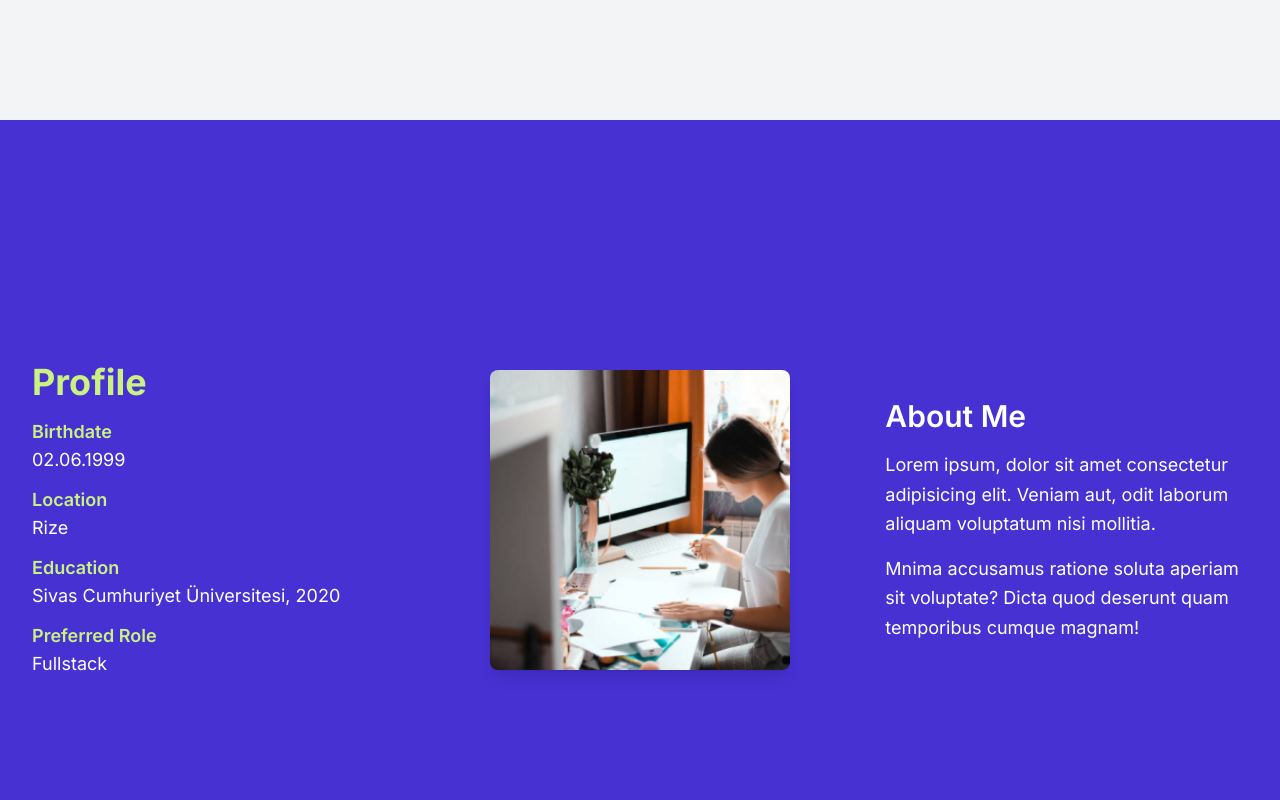
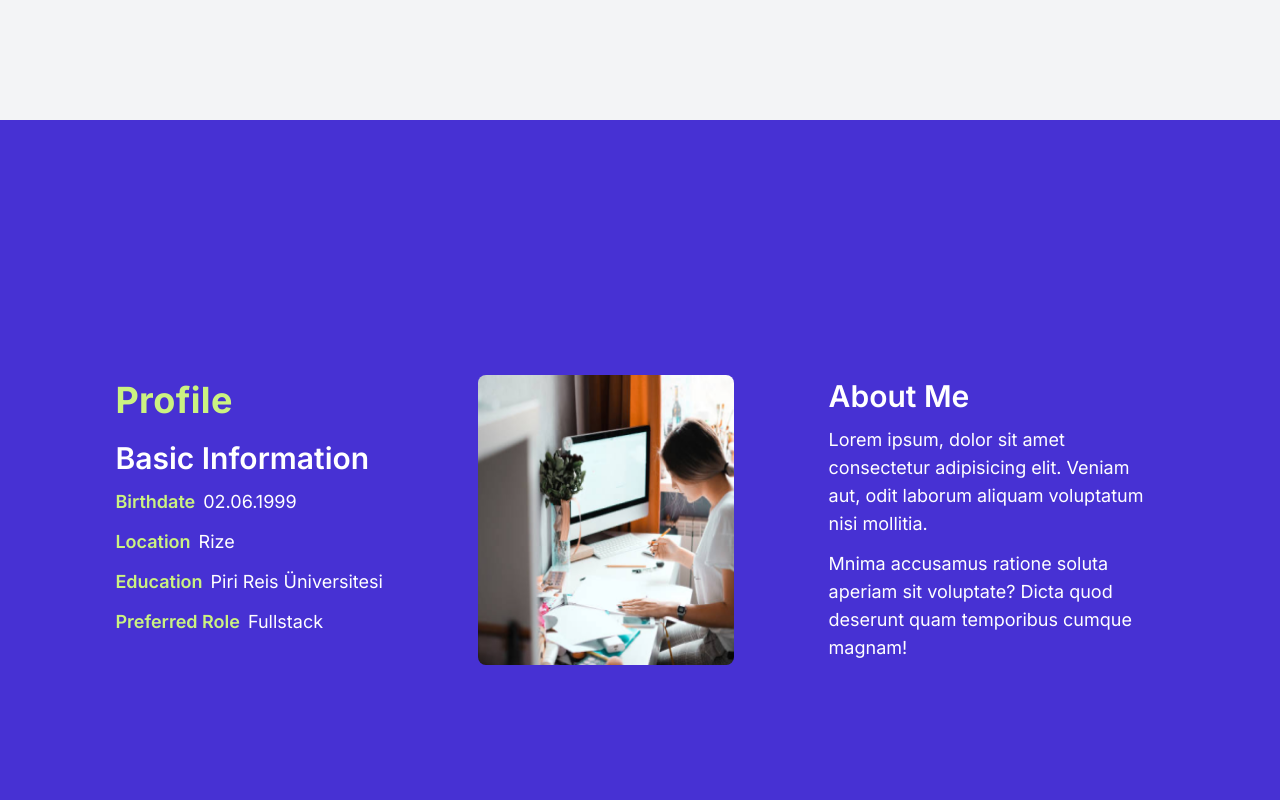
Before and after one commit to ilaydapasli/fronendChallenge, a React (Vite) app: page / in a window 1280 px wide. Shown: the part 1480-2280 px from the top of the page. Built offline with nearby package versions, Linux system fonts and the light colour scheme; no server answers; a web font is replaced by a local one.

Commit message:
Update Profile.jsx

```diff
--- a/src/components/Profile.jsx
+++ b/src/components/Profile.jsx
@@ -10,74 +10,79 @@ function Profile() {
 
   return (
     <div
-      className="h-screen bg-cover bg-center flex flex-col lg:flex-row items-center justify-center"
+      className="min-h-screen	 bg-cover bg-center flex flex-col lg:flex-row justify-around items-center px-4 sm:px-8 md:px-16"
       style={{
         backgroundImage: `url(${theme === "dark" ? darkProfileBg : ProfileBg})`,
       }}
     >
       {/* Sol içerik alanı */}
-      <div className="lg:w-1/3 text-left p-8 space-y-4 bg-transparent">
-        <h2 className="text-[#CBF281] font-bold text-4xl">
+      <div className="text-left p-5 lg:p-6 space-y-5 bg-transparent">
+        <h1 className="text-[#CBF281] font-bold text-[48px] mb-4 leading-[48px] tracking-[0.01em] font-inter sm:text-3xl lg:text-4xl -mt-6">
           {lang === "tr" ? profileData.header.tr : profileData.header.en}
-        </h2>
+        </h1>
         <div className="space-y-3">
-          <div>
-            <h6 className="text-[#CBF281] font-semibold text-lg">
+          <h4 className="text-white text-2xl sm:text-3xl font-semibold">
+            {lang === "tr"
+              ? profileData.firstHeader.tr
+              : profileData.firstHeader.en}
+          </h4>
+          <div className="flex gap-2 items-center">
+            <h6 className="text-[#CBF281] font-semibold text-base sm:text-lg">
               {lang === "tr"
                 ? profileData.personal.birthdate.tr
                 : profileData.personal.birthdate.en}
             </h6>
-            <p className="text-white text-lg">02.06.1999</p>
+            <p className="text-white text-base sm:text-lg">02.06.1999</p>
           </div>
-          <div>
-            <h6 className="text-[#CBF281] font-semibold text-lg">
+          <div className="flex gap-2 items-center">
+            <h6 className="text-[#CBF281] font-semibold text-base sm:text-lg">
               {lang === "tr"
                 ? profileData.personal.location.tr
                 : profileData.personal.location.en}
             </h6>
-            <p className="text-white text-lg">Rize</p>
+            <p className="text-white text-base sm:text-lg">Rize</p>
           </div>
-          <div>
-            <h6 className="text-[#CBF281] font-semibold text-lg">
+          <div className="flex gap-2 items-center">
+            <h6 className="text-[#CBF281] font-semibold text-base sm:text-lg">
               {lang === "tr"
                 ? profileData.personal.education.tr
                 : profileData.personal.education.en}
             </h6>
-            <p className="text-white text-lg">
-              Sivas Cumhuriyet Üniversitesi, 2020
+            <p className="text-white text-base sm:text-lg">
+              Piri Reis Üniversitesi
             </p>
           </div>
-          <div>
-            <h6 className="text-[#CBF281] font-semibold text-lg">
+          <div className="flex gap-2 items-center">
+            <h6 className="text-[#CBF281] font-semibold text-base sm:text-lg">
               {lang === "tr"
                 ? profileData.personal.role.tr
                 : profileData.personal.role.en}
             </h6>
-            <p className="text-white text-lg">Fullstack</p>
+            <p className="text-white text-base sm:text-lg">Fullstack</p>
           </div>
         </div>
       </div>
 
       {/* Ortadaki resim alanı */}
-      <div className="lg:w-1/3 flex justify-center items-center">
+      <div className="lg:w-1/4 flex justify-center items-center p-2 lg:p-4">
         <img
           src={profileData.image}
           alt="Profile"
-          className="w-[300px] h-[300px] rounded-lg shadow-lg"
+          className="w-[250px] sm:w-[300px] h-[250px] sm:h-[290px] rounded-lg"
         />
       </div>
 
       {/* Sağdaki açıklama alanı */}
-      <div className="lg:w-1/3 p-8 space-y-4 bg-transparent">
-        <h4 className="text-white text-3xl font-semibold">
+      <div className="lg:w-1/3 p-4 lg:p-6 space-y-3 bg-transparent">
+        <h4 className="text-white text-2xl sm:text-3xl font-semibold">
           {lang === "tr"
             ? profileData.lastHeader.tr
             : profileData.lastHeader.en}
         </h4>
-        <p className="text-white text-lg leading-relaxed">
+        <p className="text-white text-base sm:text-lg leading-relaxed">
           {profileData.description1}
         </p>
-        <p className="text-white text-lg leading-relaxed">
+        <p className="text-white text-base sm:text-lg leading-relaxed">
           {profileData.description2}
         </p>
       </div>
```
